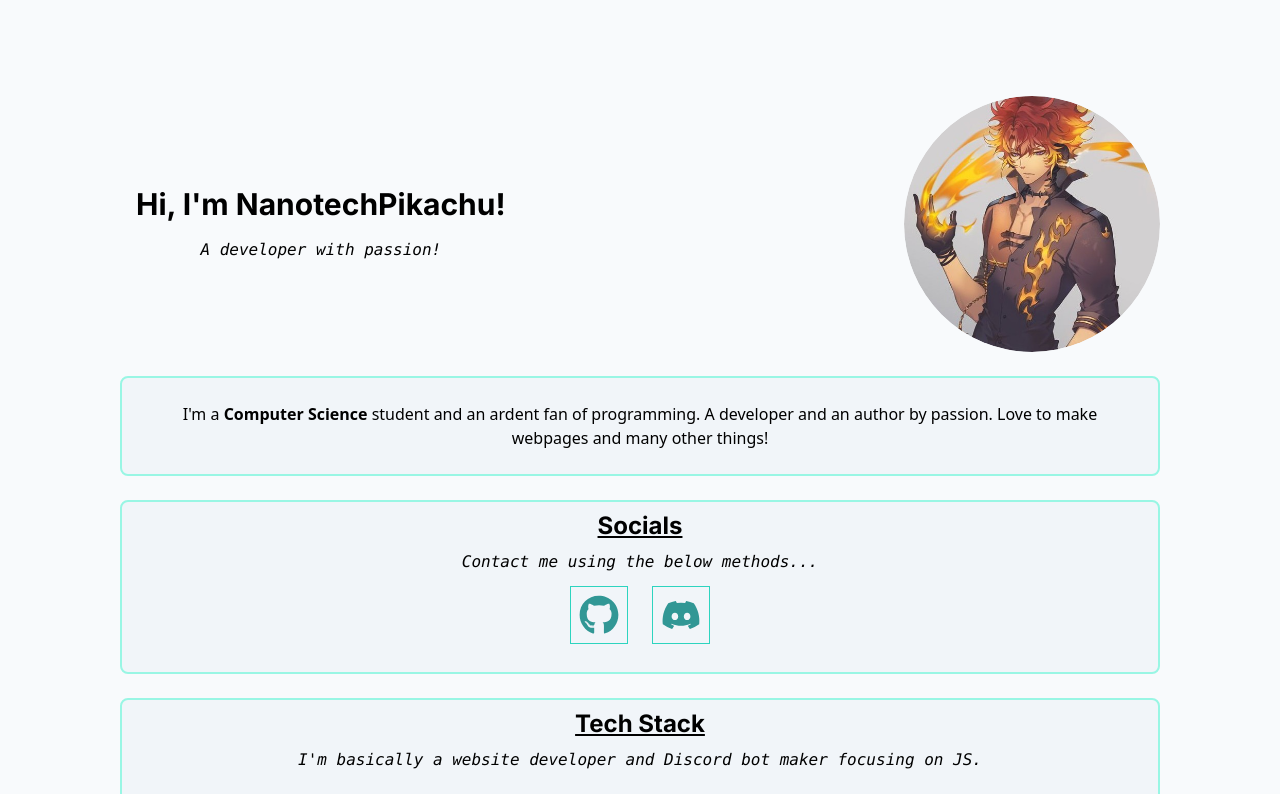
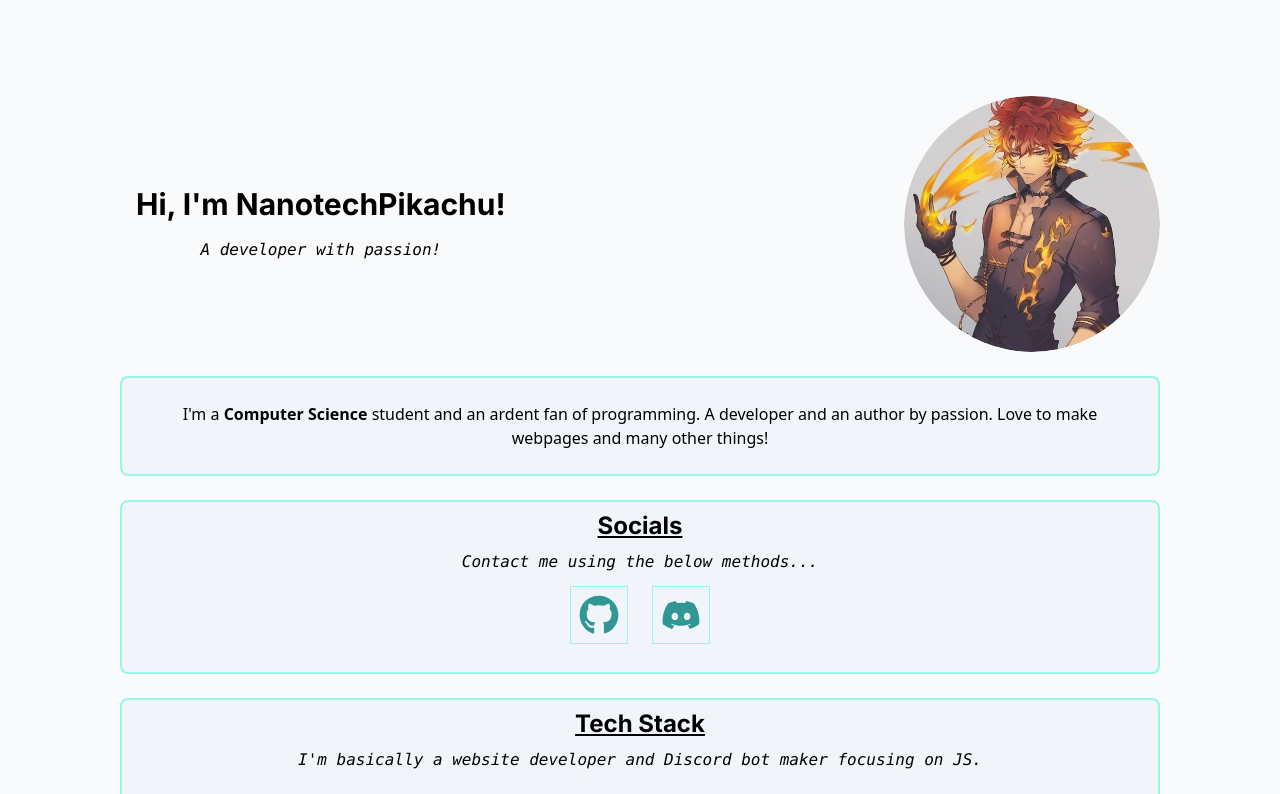
Before and after one commit to NanotechPikachu/Portfolio, a Next.js app: page / in a window 1280 px wide. Shown: the top 794 px of the page. Built offline with nearby package versions, Linux system fonts and the light colour scheme.

Commit message:
Update Socials.jsx

```diff
--- a/src/components/Socials.jsx
+++ b/src/components/Socials.jsx
@@ -8,12 +8,12 @@ export default function Socials() {
     <p className="mt-2 dark:text-slate-50 text-black text-center font-mono md:text-base text-sm"><i>Contact me using the below methods...</i></p>
     <div className="mt-2 mb-6 flex items-center justify-center">
     <a href="https://github.com/NanotechPikachu">
-    <button className="m-1 md:ml-3 md:mr-3 md:mt-1 md:mb-1 p-2 border dark:border-teal-500 border-teal-400">
+    <button className="m-1 md:ml-3 md:mr-3 md:mt-1 md:mb-1 p-2 border dark:border-teal-100 border-teal-200">
     <Git />
     </button>
     </a>
     <a href="https://discord.com/users/949588732498018324">
-    <button className="m-1 md:ml-3 md:mr-3 md:mt-1 md:mb-1 p-2 border dark:border-teal-500 border-teal-400">
+    <button className="m-1 md:ml-3 md:mr-3 md:mt-1 md:mb-1 p-2 border dark:border-teal-100 border-teal-200">
     <Discord />
     </button>
     </a>
```
